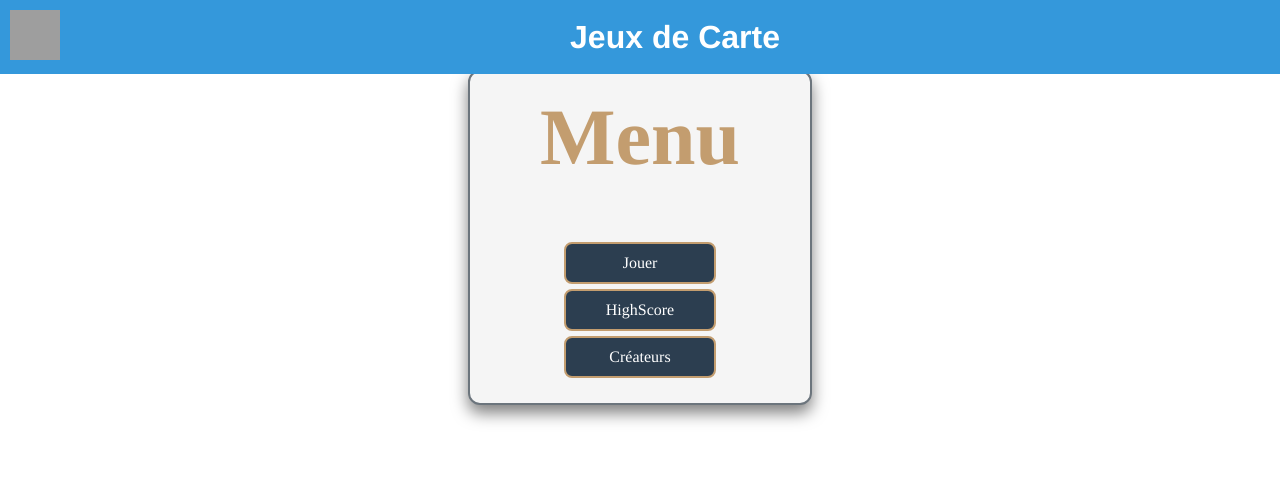
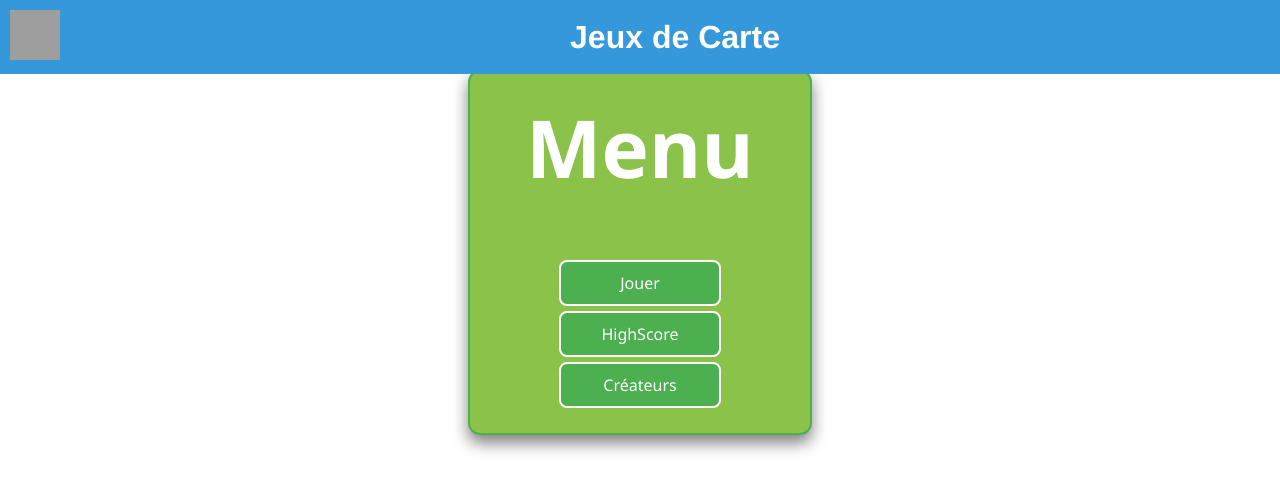
Before and after one commit to NightOfHorror/Vue, a Vue app in the folder frontend/: page /#/ in a window 1280 px wide. Shown: the top 492 px of the page. Built offline with nearby package versions, Linux system fonts and the light colour scheme; grey boxes are pictures that could not be loaded.

Commit message:
alpha 0.2

```diff
--- a/frontend/src/components/MainMenu.vue
+++ b/frontend/src/components/MainMenu.vue
@@ -30,23 +30,22 @@ main {
   align-items: flex-start;
   height: 100vh;
   margin-top: 50px;
-  font-family: 'Old English Text MT', Times, serif;
+  font-family: 'Segoe UI', Tahoma, Geneva, Verdana, sans-serif; /* Police propre et lisible */
 }
 
 .game-card {
-  background-color: whitesmoke; /* Couleur de fond sombre */
-  border: 2px solid #6c757d; /* Bordure grise */
+  background-color: #8BC34A; /* Couleur de fond sombre */
+  border: 2px solid #4CAF50; /* Bordure grise */
   border-radius: 12px; /* Coins arrondis */
   box-shadow: 0 8px 16px rgba(0, 0, 0, 0.5); /* Ombre légère */
   width: 300px;
   padding: 20px;
-  color: #C39D6F; /* Texte blanc */
+  color: #FFF; /* Texte blanc */
   align-items: center;
   transition : box-shadow 0.5s ease;
-
 }
 .game-card:hover {
-  box-shadow: 0 16px 32px rgba(0, 0, 0, 0.2);
+  box-shadow: 0 16px 32px rgba(0, 0, 0, 0.4);
 
 }
 
@@ -69,14 +68,15 @@ div a.button {
   margin: 5px;
   text-decoration: none;
   color: #fff;
-  background-color: #2C3E50;
-  border: 2px solid #C39D6F;
+  background-color: #4CAF50;
+  border: 2px solid #fff;
   border-radius: 8px;
   transition: background-color 0.3s ease, color 0.3s ease;
 }
 
 div a.button:hover {
-  color: #C39D6F; /* Couleur de fond sombre pour les liens au survol */ /* Couleur bleue pour les liens au survol */
+  color: #4CAF50; /* Couleur de fond sombre pour les liens au survol */ /* Couleur bleue pour les liens au survol */
+  background-color: #fff
 }
 </style>
   /* Style additionnel pour les liens si nécessaire */
```
